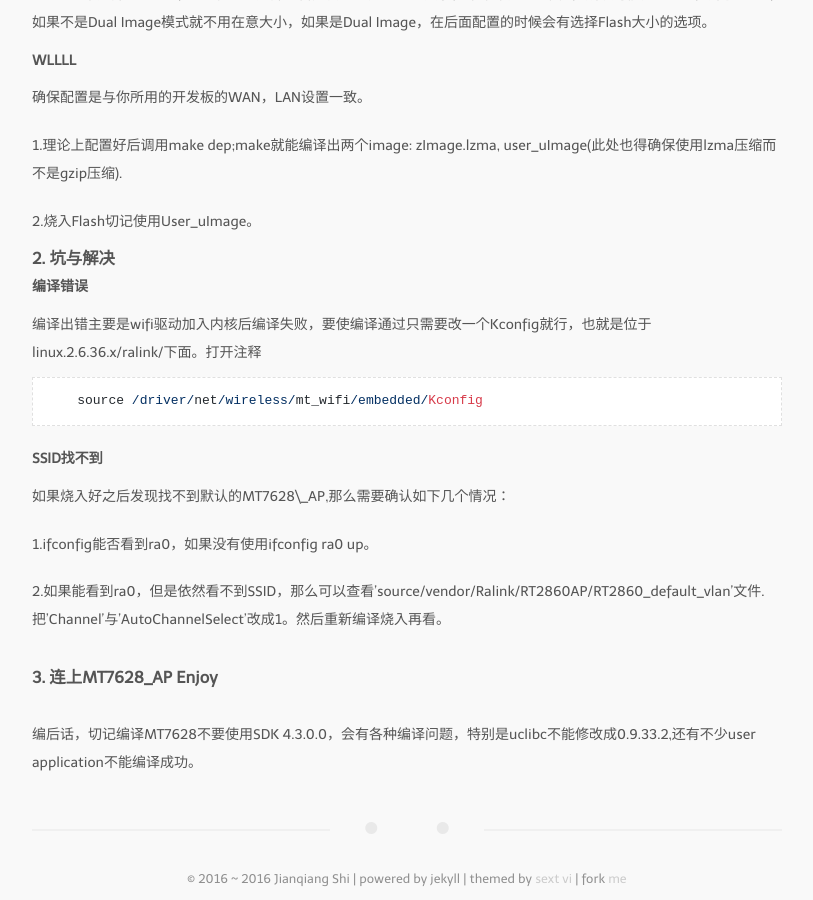
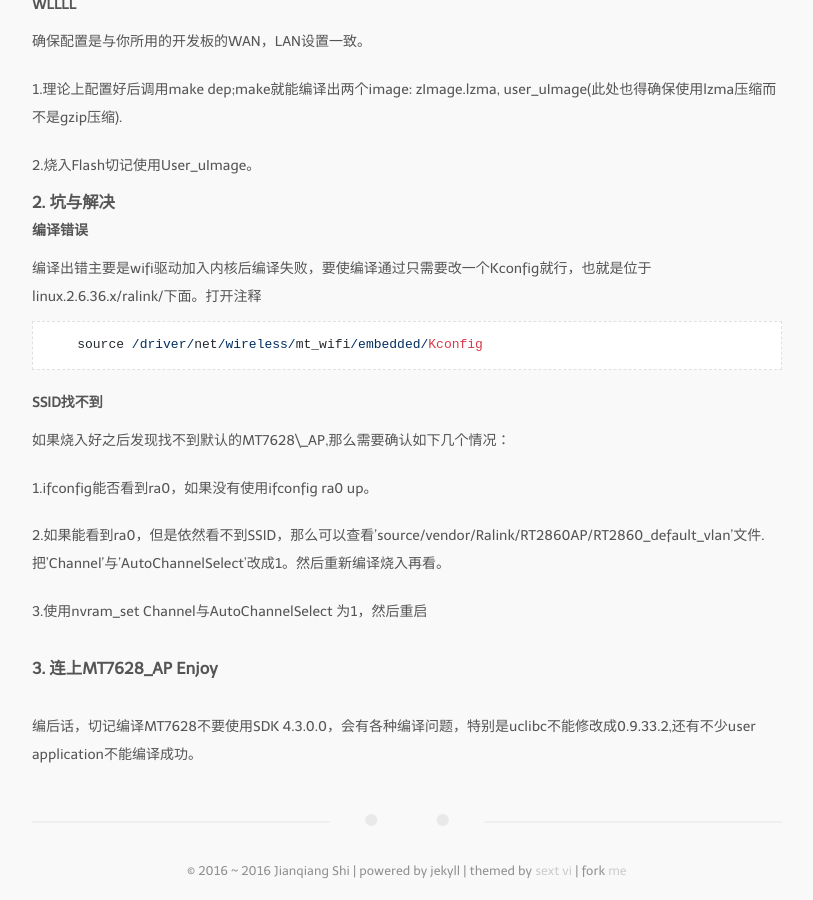
Before and after one commit to BoatInSea/boatinsea.github.io, a Jekyll site: the page built from _posts/2016-03-04-make-mt7628-work-as-ap.markdown, in a window 1280 px wide and 900 px high, scrolled down 1259 px. Shown: the whole window, without its empty margins (233-1046 px from the left). Built offline with Jekyll 4.4.1, drawn with Linux system fonts in a browser that asks for light colours; nearby versions of some CDN libraries; some web fonts are replaced; a script that is not in the unit is left out; part of the change alters nothing that is shown.

Commit message:
change header format

```diff
--- a/_posts/2016-03-04-make-mt7628-work-as-ap.markdown
+++ b/_posts/2016-03-04-make-mt7628-work-as-ap.markdown
@@ -9,10 +9,6 @@ tags:
   - compile
   - SDK
 ---
-#  Head1
-
-##  Head2
-
 ![Alone](/media/files/2016/3/alone.jpg)
 <p />
 
@@ -70,6 +66,8 @@ Product中选择MT7628,Flash和DDR选择上首先关注的是DDR的大小，菜
 
 2.如果能看到ra0，但是依然看不到SSID，那么可以查看'source/vendor/Ralink/RT2860AP/RT2860\_default\_vlan'文件.把'Channel'与'AutoChannelSelect'改成1。然后重新编译烧入再看。
 
+3.使用nvram\_set Channel与AutoChannelSelect 为1，然后重启
+
 <p />
 
 ###  3. 连上MT7628\_AP Enjoy
```
